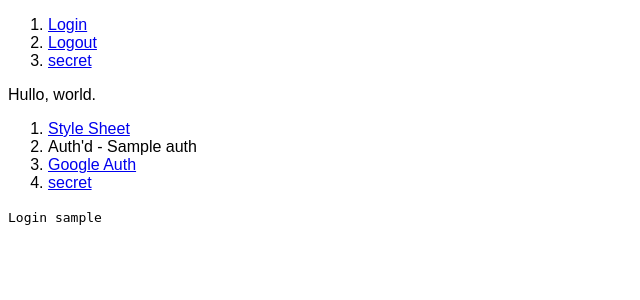
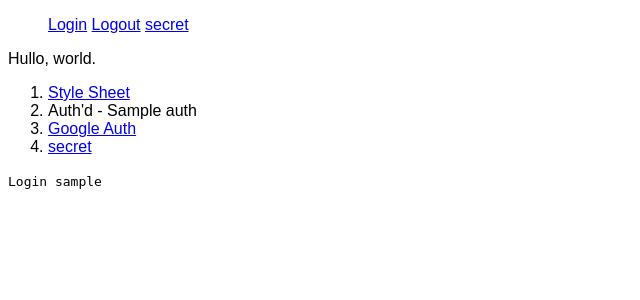
Before and after one commit to basking2/pykb, a Django app: template templates/index.html in a window 1280 px wide. Shown: the top 300 px of the page, without its empty margins (0-640 px from the left). Run offline with Django 3.2, Linux system fonts and the light colour scheme; the template is opened without the code that fills it: most values are stand-ins (such as "Sample title", 1, 10 or a date in 2020); parts of the project's set-up code (start-up, migrations or seed data) failed here and were passed over.

Commit message:
Style updates.

```diff
--- a/static/style.css
+++ b/static/style.css
@@ -2,3 +2,8 @@
 body {
   font-family: Arial;
 }
+
+#usermenu li {
+  list-style-type: none;
+  display: inline;
+}
--- a/templates/base.html
+++ b/templates/base.html
@@ -6,7 +6,7 @@
   </head>
   <body>
 
-    <div id="user">
+    <div id="usermenu">
       <ol>
         <li> <a href="{% url "login" %}">Login</a></li>
         <li> <a href="{% url "logout" %}">Logout</a></li>
```
